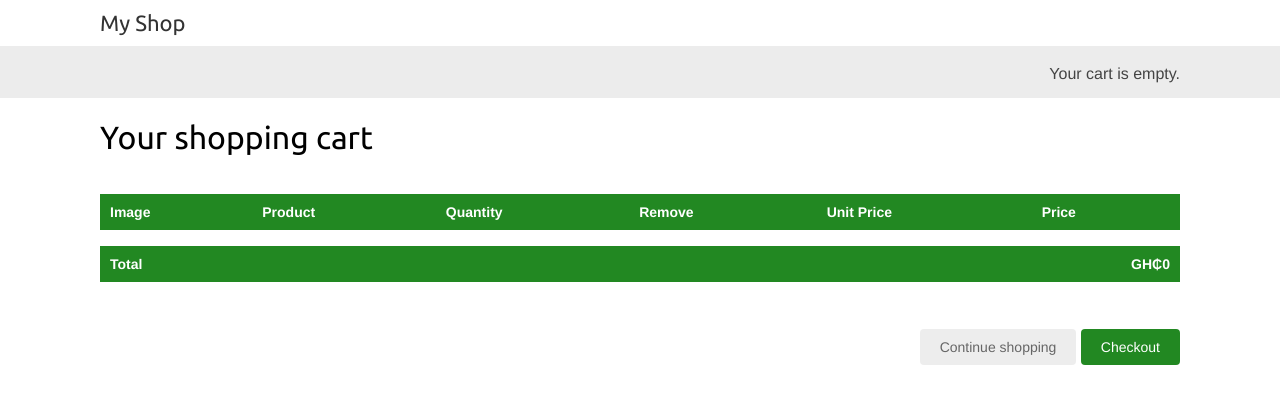
After one commit to attrams/myshop, a Django app: page /cart/ in a window 1280 px wide. The commit adds this page. Shown: the top 404 px of the page. Run offline with Django 5.2, Linux system fonts and the light colour scheme.

Commit message:
add detail.html template

```diff
--- /dev/null
+++ b/cart/templates/cart/detail.html
@@ -0,0 +1,55 @@
+{% extends "shop/base.html" %}
+{% load static %}
+
+
+{% block title %}
+    Your shopping cart
+{% endblock title %}
+
+{% block content %}
+    <h1>Your shopping cart</h1>
+    <table class="cart">
+        <thead>
+            <tr>
+                <th>Image</th>
+                <th>Product</th>
+                <th>Quantity</th>
+                <th>Remove</th>
+                <th>Unit Price</th>
+                <th>Price</th>
+            </tr>
+        </thead>
+        <tbody>
+            {% for item in cart %}
+                {% with product=item.product %}
+                    <tr>
+                        <td>
+                            <a href="{{ product.get_absolute_url }}">
+                                <img src="{% if product.image %}{{ product.image.url }}{% else %}{% static "img/no_image.png" %}{% endif %}" alt="product image">
+                            </a>
+                        </td>
+                        <td>{{ product.name }}</td>
+                        <td>{{ item.quantity }}</td>
+                        <td>
+                            <form action="{% url "cart:cart_remove" product.id %}" method="post">
+                                <input type="submit" value="Remove">
+                                {% csrf_token %}
+                            </form>
+                        </td>
+                        <td class="num">GH₵{{ item.price }}</td>
+                        <td class="num">GH₵{{ item.total_price }}</td>
+                    </tr>
+                {% endwith %}
+            {% endfor %}
+            <tr class="total">
+                <td>Total</td>
+                <td colspan="4"></td>
+                <td class="num">GH₵{{ cart.get_total_price }}</td>
+            </tr>
+        </tbody>
+    </table>
+    <p class="text-right">
+        <a href="{% url "shop:product_list" %}" class="button light">Continue shopping</a>
+        <a href="#" class="button">Checkout</a>
+    </p>
+{% endblock content %}
--- a/shop/static/css/base.css
+++ b/shop/static/css/base.css
@@ -18,17 +18,17 @@ h6 {
 
 a {
   text-decoration: none;
-  color: #5993bb;
+  color: #282;
 }
 
 a:hover {
-  color: #77b6e2;
+  color: #0a0;
 }
 
 a.button,
 input[type='submit'] {
   color: #fff;
-  background: #5993bb;
+  background: #282;
   border-radius: 4px;
   padding: 10px 20px;
   font-size: 14px;
@@ -50,8 +50,8 @@ a.button.light {
 
 table {
   width: 100%;
-  border-spacing: 0;
-  border-collapse: collapse;
+  border-spacing: 0 1em;
+  border-collapse: separate;
 }
 
 table th,
@@ -72,7 +72,7 @@ tbody tr.subtotal {
 
 thead th,
 tbody tr.total {
-  background: #5993bb;
+  background: #282;
   color: #fff;
   font-weight: bold;
 }
@@ -178,7 +178,7 @@ ul.errorlist {
 }
 
 #sidebar ul li.selected {
-  background: #5993bb;
+  background: #282;
   border-radius: 4px;
 }
 
@@ -240,11 +240,11 @@ ul.errorlist {
   background: #efefef;
   padding: 10px 20px;
   color: #333;
-  border-bottom: 4px solid #5993bb;
+  border-bottom: 4px solid #282;
 }
 
 .order-info h3 {
-  color: #5993bb;
+  color: #282;
 }
 
 .order-info ul li {
```
